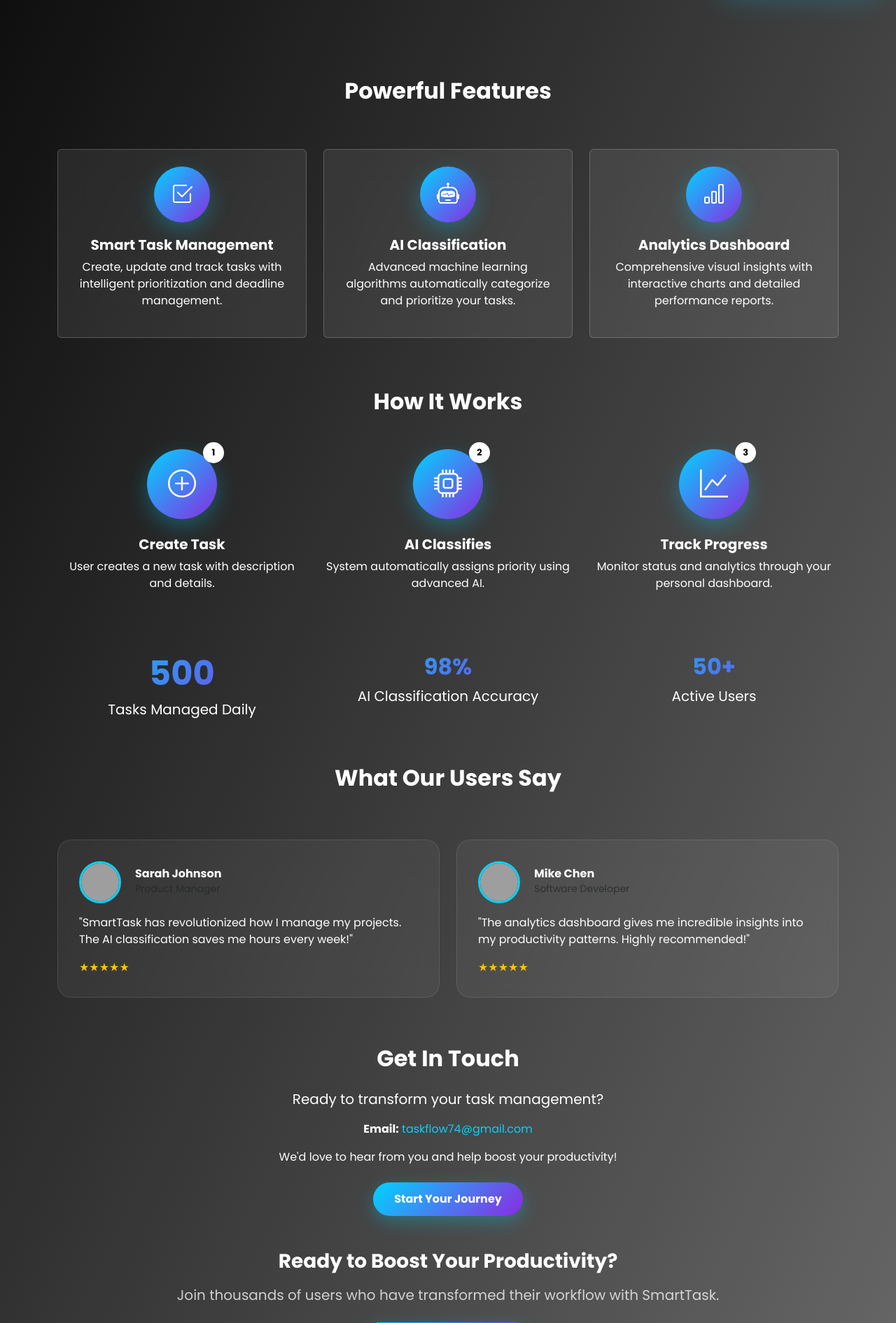
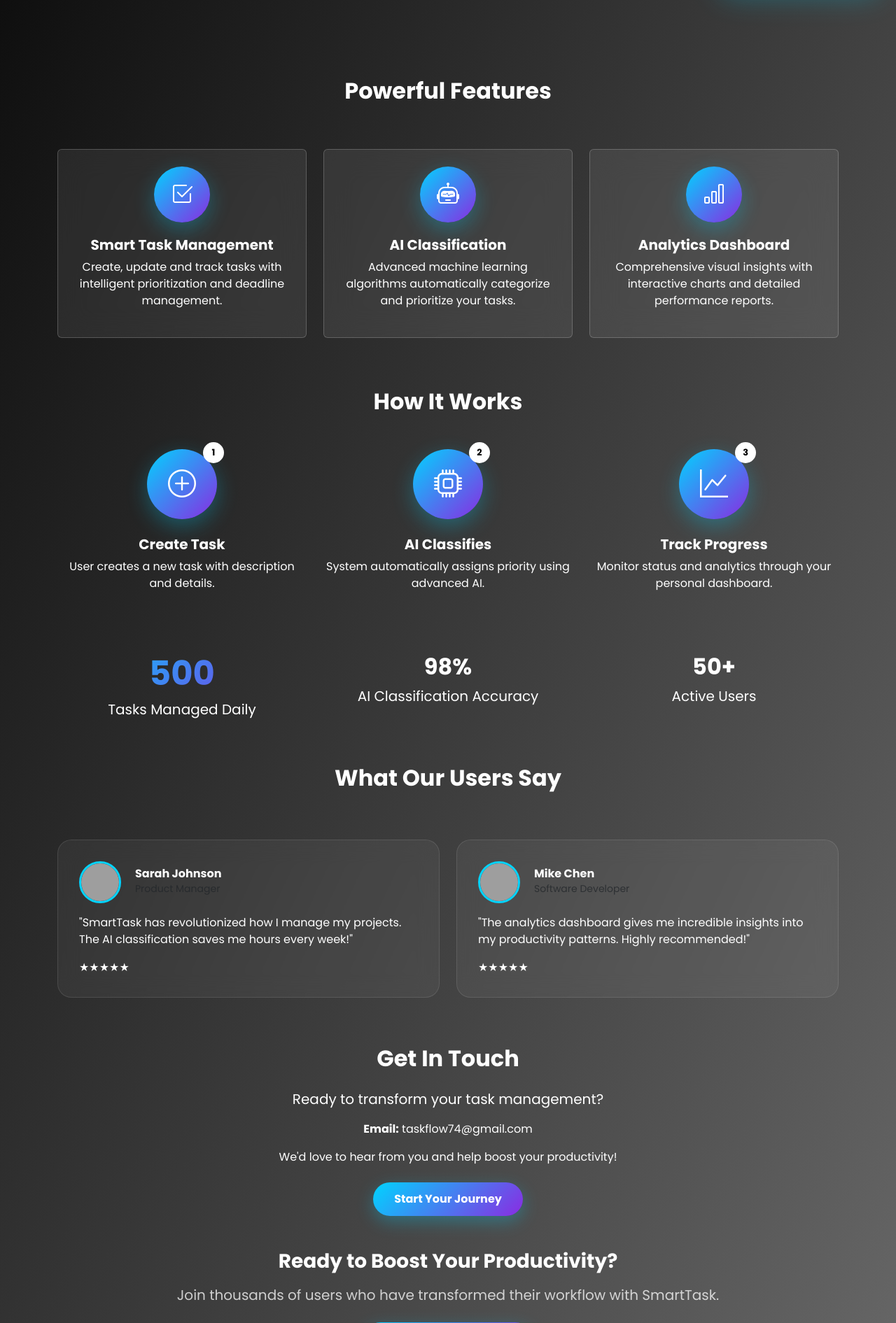
Before and after one commit to Sania8693/TaskFlow, a Flask app: page / in a window 1280 px wide. Shown: the part 801-2692 px from the top of the page at 70% size. Run offline with Flask 3, Linux system fonts and the light colour scheme; grey boxes are pictures that could not be loaded.

Commit message:
miscellaneous

```diff
--- a/templates/index.html
+++ b/templates/index.html
@@ -19,8 +19,41 @@
 
         body {
             background: linear-gradient(115deg, #000000, #686868);
-            color: #fff;
+            color: white;
             overflow-x: hidden;
+        }
+
+        body, body * {
+            color: #ffffff !important;
+        }
+
+        body *::placeholder {
+            color: #ffffff !important;
+            opacity: 1 !important;
+        }
+
+        a, a:hover, a:focus {
+            color: #ffffff !important;
+            text-decoration: none;
+        }
+
+        .force-white-text,
+        .navbar-brand span,
+        .text-warning {
+            background: none !important;
+            -webkit-background-clip: unset !important;
+            -webkit-text-fill-color: #ffffff !important;
+            background-clip: unset !important;
+            color: #ffffff !important;
+        }
+
+        .nav-btn:hover {
+            color: #ffffff !important;
+            transform: translateY(-2px);
+        }
+
+        .text-warning {
+            color: #ffffff !important;
         }
 
         body::before {
@@ -30,7 +63,7 @@
             left: 0;
             right: 0;
             bottom: 0;
-            background: linear-gradient(135deg, rgba(0,0,0,0.8) 0%, rgba(0,0,0,0.5) 100%);
+            background: linear-gradient(135deg, rgba(0,0,0,0.6) 0%, rgba(0,0,0,0.6) 100%);
             z-index: 0;
         }
 
@@ -61,7 +94,7 @@
         }
 
         .nav-btn:hover {
-            color: #00d4ff;
+            color: #ffffff !important;
             transform: translateY(-2px);
         }
 
@@ -454,6 +487,10 @@
             .hero-image img {
                 max-width: 80%;
             }
+
+        }
+        .whitee{
+            color:white
         }
     </style>
 </head>
@@ -463,8 +500,7 @@
 <nav class="navbar navbar-expand-lg navbar-dark fixed-top" id="navbar">
     <div class="container">
         <a class="navbar-brand fw-bold" href="/">
-            <span style="background: linear-gradient(135deg, #00d4ff, #8a2be2); -webkit-background-clip: text; -webkit-text-fill-color: transparent; background-clip: text;">SmartTask</span>
-        </a>
+                <span class="force-white-text">SmartTask</span>
 
         <div class="d-flex align-items-center gap-3">
             <a class="nav-btn" href="#features">Features</a>
@@ -564,7 +600,7 @@
 </section>
 <!-- HOW IT WORKS -->
 <section class="container mt-5 text-center" data-aos="fade-up">
-    <h2 class="fw-bold mt-3 mb-5">How It Works</h2>
+    <h2 class="fw-bold mt-3 mb-5 text-white">How It Works</h2>
 
     <div class="row">
         <div class="col-md-4" data-aos="fade-up" data-aos-delay="100">
@@ -601,12 +637,12 @@
         </div>
 
         <div class="col-md-4" data-aos="fade-up" data-aos-delay="200">
-            <h2 class="fw-bold mt-4" style="background: linear-gradient(135deg, #00d4ff, #8a2be2); -webkit-background-clip: text; -webkit-text-fill-color: transparent; background-clip: text;">98%</h2>
+            <h2 class="fw-bold mt-4 force-white-text">98%</h2>
             <p class="fs-5">AI Classification Accuracy</p>
         </div>
 
         <div class="col-md-4" data-aos="fade-up" data-aos-delay="300">
-            <h2 class="fw-bold mt-4" style="background: linear-gradient(135deg, #00d4ff, #8a2be2); -webkit-background-clip: text; -webkit-text-fill-color: transparent; background-clip: text;">50+</h2>
+            <h2 class="fw-bold mt-4 force-white-text">50+</h2>
             <p class="fs-5">Active Users</p>
         </div>
     </div>
@@ -620,7 +656,7 @@
         <div class="col-md-6" data-aos="fade-right">
             <div class="testimonial-card">
                 <div class="d-flex align-items-center mb-3">
-                    <img src="https://images.unsplash.com/photo-1494790108755-2616b612b786?ixlib=rb-4.0.3&auto=format&fit=crop&w=100&q=80" alt="Sarah Johnson" class="testimonial-avatar">
+                    <img src="https://images.unsplash.com/photo-1653379671027-bd1be50c4ad1?q=80&w=692&auto=format&fit=crop&ixlib=rb-4.1.0&ixid=M3wxMjA3fDB8MHxwaG90by1wYWdlfHx8fGVufDB8fHx8fA%3D%3D" alt="Sarah Johnson" class="testimonial-avatar">
                     <div>
                         <h6 class="mb-0 fw-bold">Sarah Johnson</h6>
                         <small class="text-muted">Product Manager</small>
@@ -652,7 +688,7 @@
 
 <!-- CONTACT -->
 <section id="contact" class="container mt-5 mb-5" data-aos="fade-up">
-    <h2 class="text-center fw-bold mb-4">Get In Touch</h2>
+    <h2 class="text-center fw-bold mb-4 whitee">Get In Touch</h2>
 
     <div class="row justify-content-center">
         <div class="col-md-6 text-center">
```
